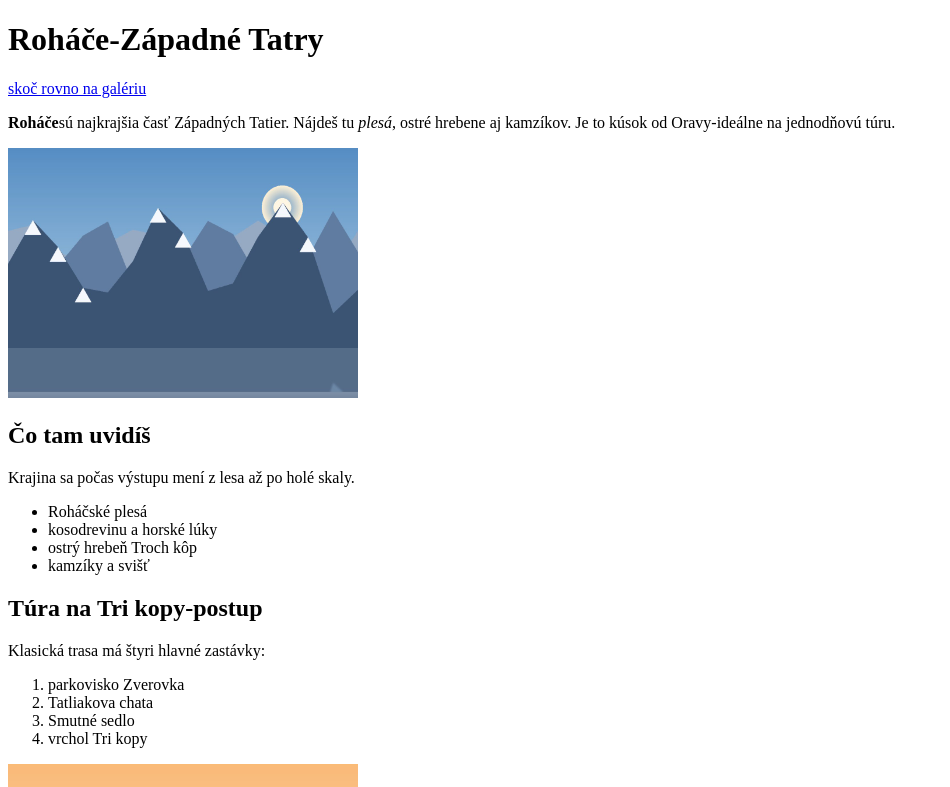
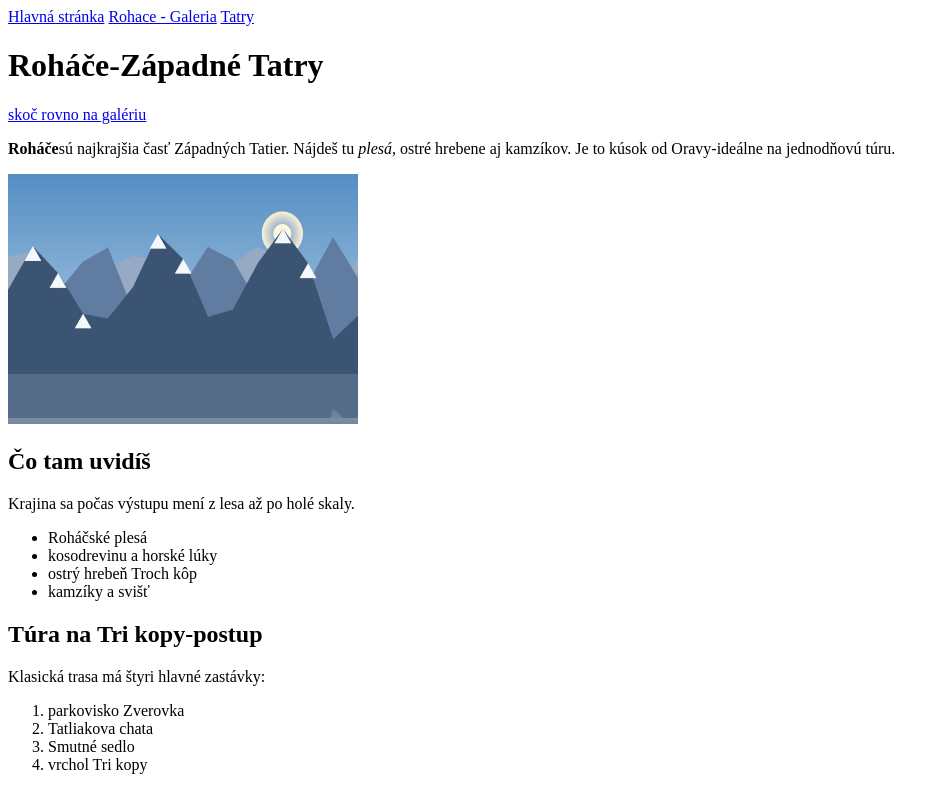
Before and after one commit to Jan460/SS_PRX_IIC, a plain HTML site: page 04_tema/mini-projekt.html in a window 1280 px wide. Shown: the top 787 px of the page, without its empty margins (0-950 px from the left). Drawn offline with Linux system fonts and the light colour scheme.

Commit message:
Add files via upload

```diff
--- a/04_tema/mini-projekt.html
+++ b/04_tema/mini-projekt.html
@@ -6,6 +6,11 @@
     <title>Mini-projekt</title>
 </head>
 <body>
+     <nav>
+        <a href="../index.html"> Hlavná stránka</a>
+        <a href="#galeria"> Rohace - Galeria</a>
+        <a href="../05_tema/Tatry.html" > Tatry </a>
+    </nav>
     <h1>Roháče-Západné Tatry</h1>
     <a href="#galeria"> skoč rovno na galériu</a>
     <p><b>Roháče</b>sú najkrajšia časť Západných Tatier. Nájdeš tu <i>plesá</i>, ostré hrebene aj kamzíkov. Je to kúsok od Oravy-ideálne na jednodňovú túru.</p>
@@ -35,6 +40,6 @@
          alt="Roháčska dolina na jar, pohľad od plesa.">
     <a href="https://sk.wikipedia.org/wiki/Roh%C3%A1%C4%8De">Roháče - wikipédia</a>
     <p><a href="../index.html">Späť na úvod</a></p>
-    <a href="mailto:jan.gdul@strednaskolats.sk">mail</a>
+
 </body>
 </html>
```
